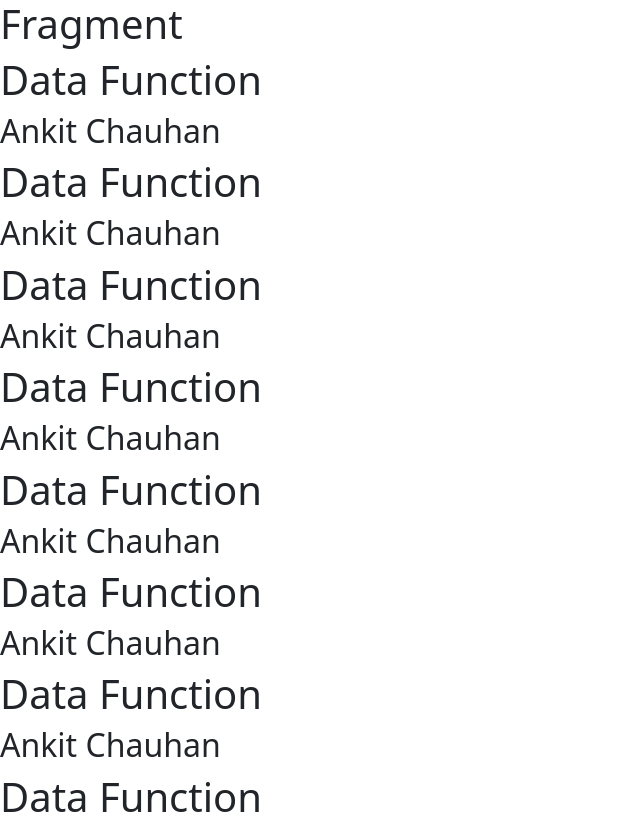
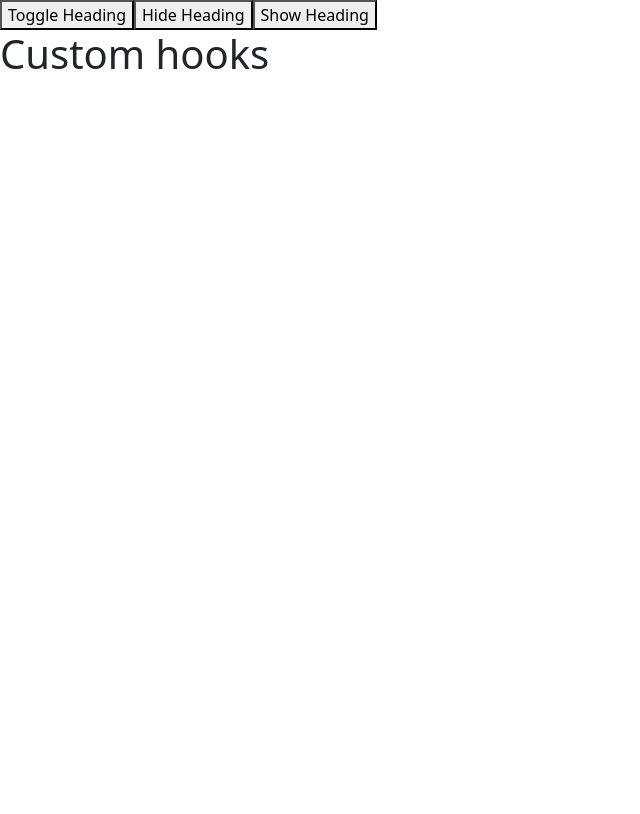
Before and after one commit to whoankitchauhan/learningReact, a React (Vite) app in the folder react1/: page / in a window 1280 px wide. Shown: the top 814 px of the page, without its empty margins (0-640 px from the left). Built offline with nearby package versions, Linux system fonts and the light colour scheme.

Commit message:
Custom Hook - Toggle

```diff
--- a/react1/src/App.jsx
+++ b/react1/src/App.jsx
@@ -1,28 +1,15 @@
+import useToggle from "./useToggle";
 
 function App() {
+  const [value, toggleValue] = useToggle(true);
   return (
     <div>
-      <h1>Fragment</h1>
-      <Data />
-      <Data />
-      <Data />
-      <Data />
-      <Data />
-      <Data />
-      <Data />
-      <Data />
-      <Data />
+      <button onClick={toggleValue}>Toggle Heading</button>
+      <button onClick={() => toggleValue(false)}>Hide Heading</button>
+      <button onClick={() => toggleValue(true)}>Show Heading</button>
+      {value ? <h1>Custom hooks</h1> : null}
     </div>
   );
 }
 
-function Data() {
-  return (
-    <>
-      <h1>Data Function</h1>
-      <h2>Ankit Chauhan</h2>
-    </>
-  );
-}
-
 export default App;
--- /dev/null
+++ b/react1/src/useToggle.jsx
@@ -0,0 +1,16 @@
+import { useState } from "react";
+
+function useToggle(defaultValue) {
+  const [value, setvalue] = useState(defaultValue);
+  function toggleValue(val) {
+    if (typeof val != "boolean") {
+      setvalue(!value);
+    } else {
+      setvalue(val);
+    }
+  }
+  return [value, toggleValue];
+}
+
+function toggle() {}
+export default useToggle;
```
